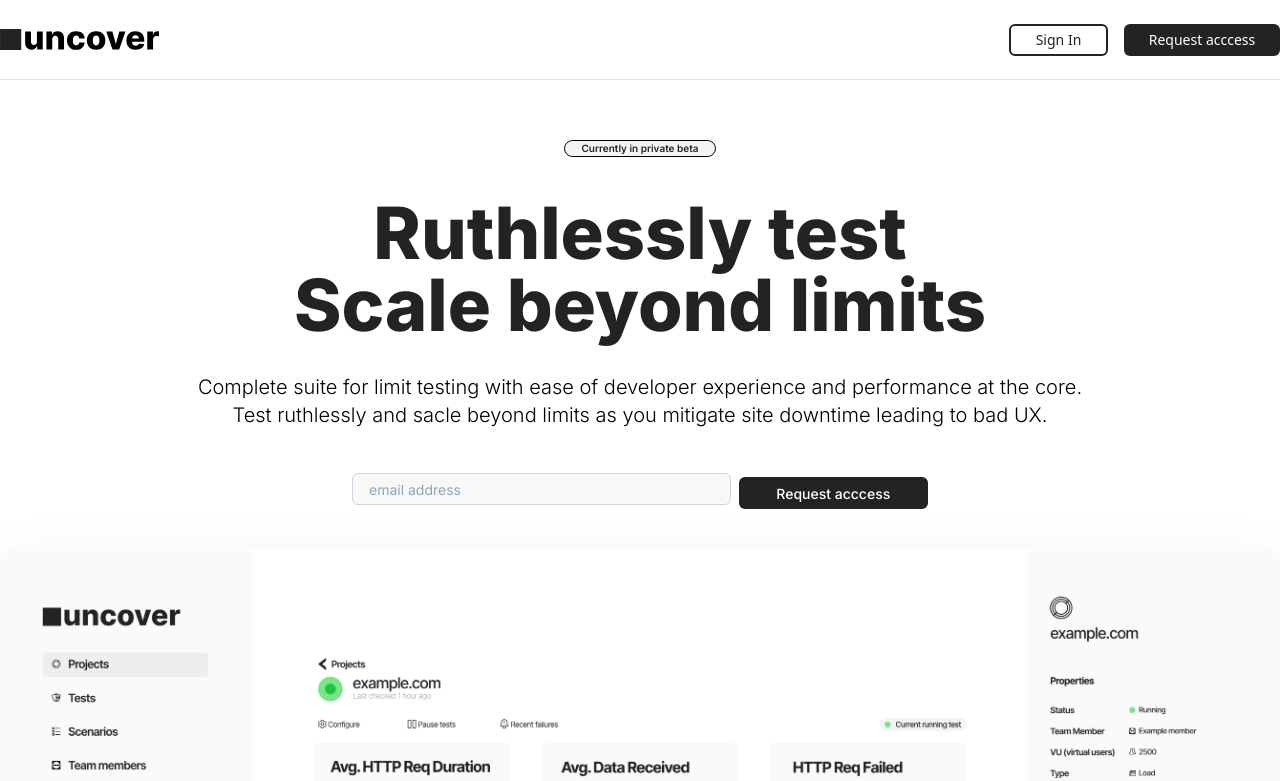
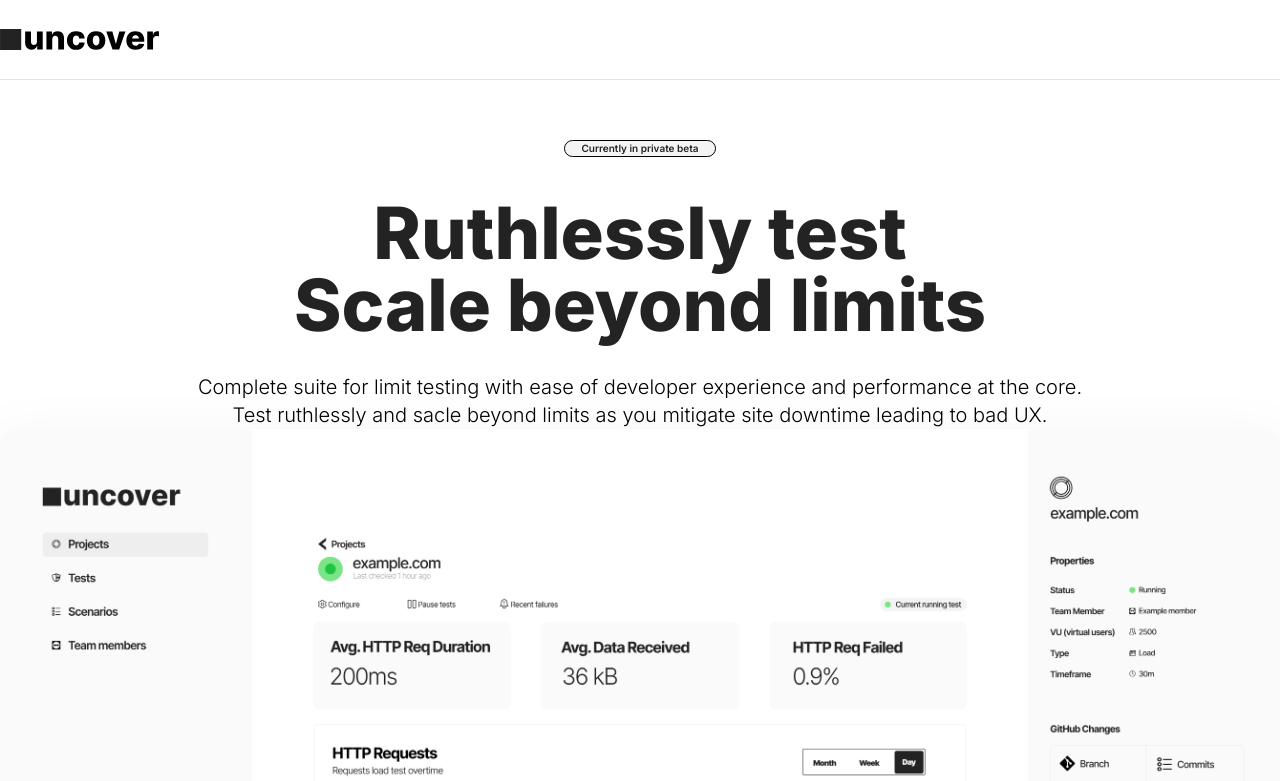
Before and after one commit to alan-william5/uncover, a Next.js app: page / in a window 1280 px wide. Shown: the top 781 px of the page. Built offline with nearby package versions, Linux system fonts and the light colour scheme.

Commit message:
removed for production

```diff
--- a/app/layout.tsx
+++ b/app/layout.tsx
@@ -29,7 +29,7 @@ export default function RootLayout({
                 alt="uncover-light-main-logo"
               />
             </div>
-            <div className="hidden md:flex font-medium text-sm">
+            {/* <div className="hidden md:flex font-medium text-sm">
               <Button
                 variant={"ghost"}
                 className="h-[32px] w-[99px] bg-white text-[#232323] border-2 border-[#232323] rounded-md mr-4 font-medium text-[14px]"
@@ -47,7 +47,7 @@ export default function RootLayout({
                   Place content for the popover here.
                 </PopoverContent>
               </Popover>
-            </div>
+            </div> */}
           </div>
         </nav>
         {children}
--- a/app/page.tsx
+++ b/app/page.tsx
@@ -25,7 +25,7 @@ export default function Home() {
           performance at the core. Test ruthlessly and sacle beyond limits as
           you mitigate site downtime leading to bad UX.
         </h3>
-        <HandleRequestAccess />
+        {/* <HandleRequestAccess /> */}
         <Image
           loading="eager"
           className="drop-shadow-[0_35px_35px_rgba(0,0,0,0.12)] rounded-2xl"
```
